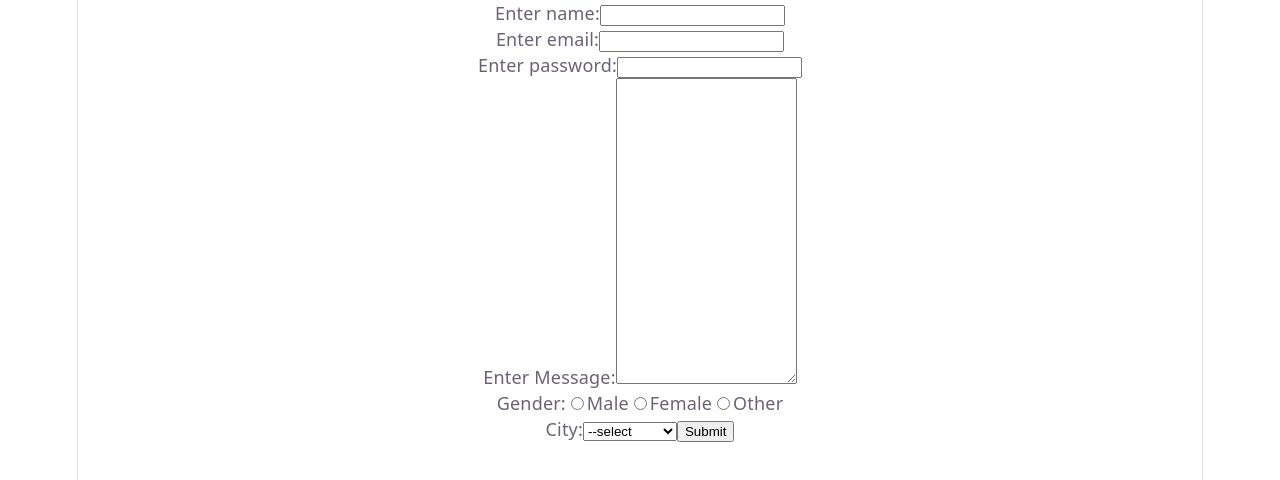
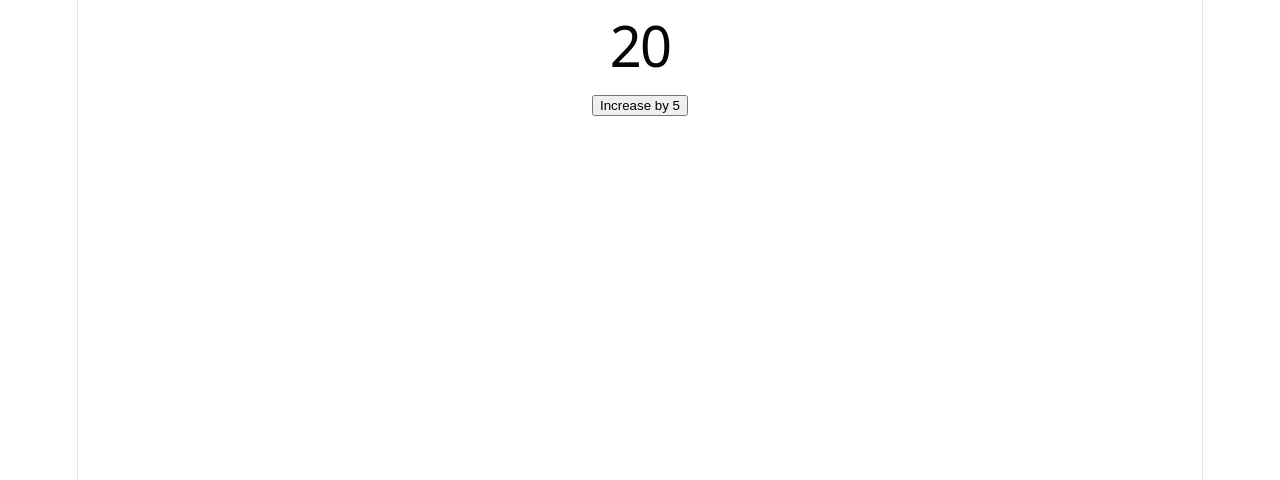
Before and after one commit to ishaagarwal18/FSD, a React app: page / in a window 1280 px wide. Shown: the top 480 px of the page. Built offline with nearby package versions, Linux system fonts and the light colour scheme; the HTML template or start-up script is replaced by a standard one.

Commit message:
useReduced

```diff
--- /dev/null
+++ b/src/UR1.jsx
@@ -0,0 +1,20 @@
+//write react component to increase value by 5 which clicking on button initilize value with 20.
+//use usereduced hook to perform this task
+
+import { use, useReducer } from "react";
+
+function reducer(state, action) {
+    return state+action;
+}
+
+function UR1(){
+    const[state,dispatch]=useReducer(reducer,20);
+    return(
+        <div align="center">
+            <h1>{state}</h1>
+            <button onClick={()=>dispatch(5)}>Increase by 5</button>
+        </div>
+    )
+}
+
+export default UR1;
--- a/src/main.jsx
+++ b/src/main.jsx
@@ -14,8 +14,9 @@ import './index.css'
 // import US5 from "./US5.jsx"
 // import US6 from "./US6.jsx"
 // import US7 from "./US7.jsx"
-import Form1 from './form1.jsx'
-import Practice from './practice.jsx'
+// import Form1 from './form1.jsx'
+// import Practice from './practice.jsx'
+import UR1 from './UR1'
 
 createRoot(document.getElementById('root')).render(
   <StrictMode>
@@ -26,6 +27,7 @@ createRoot(document.getElementById('root')).render(
     {/* <US7/> */}
     {/* <Notfound/> */}
     {/* <Form1/> */}
-    <Practice/>
+    {/* <Practice/> */}
+    <UR1 />
   </StrictMode>,
 )
```
